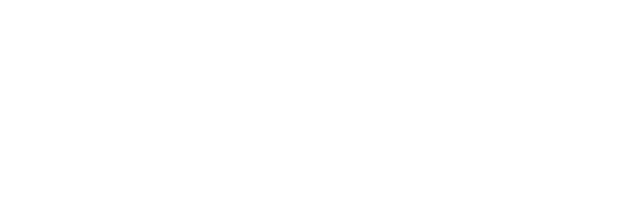
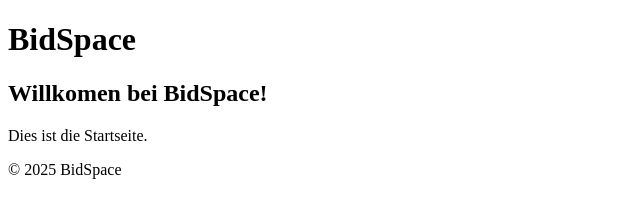
Before and after one commit to trupper61/db-internship-webpage, a plain HTML site: page index.html in a window 1280 px wide. Shown: the whole page, without its empty margins (0-640 px from the left). Drawn offline with Linux system fonts and the light colour scheme.

Commit message:
Erstelle Grundstruktur für HTML

```diff
--- a/index.html
+++ b/index.html
@@ -3,9 +3,21 @@
 <head>
     <meta charset="UTF-8">
     <meta name="viewport" content="width=device-width, initial-scale=1.0">
-    <title>Homepage</title>
+    <title>Home</title>
+    <link rel="stylesheet" href="css/styles.css">
 </head>
 <body>
-
+    <header>
+        <h1>BidSpace</h1>
+    </header>
+    <main>
+        <section>
+            <h2>Willkomen bei BidSpace!</h2>
+            <p>Dies ist die Startseite.</p>
+        </section>
+    </main>
+    <footer>
+        <p>&copy; 2025 BidSpace</p>
+    </footer>
 </body>
 </html>
```
Also changed, not shown: css/styles.css (added), js/script.js (added).
